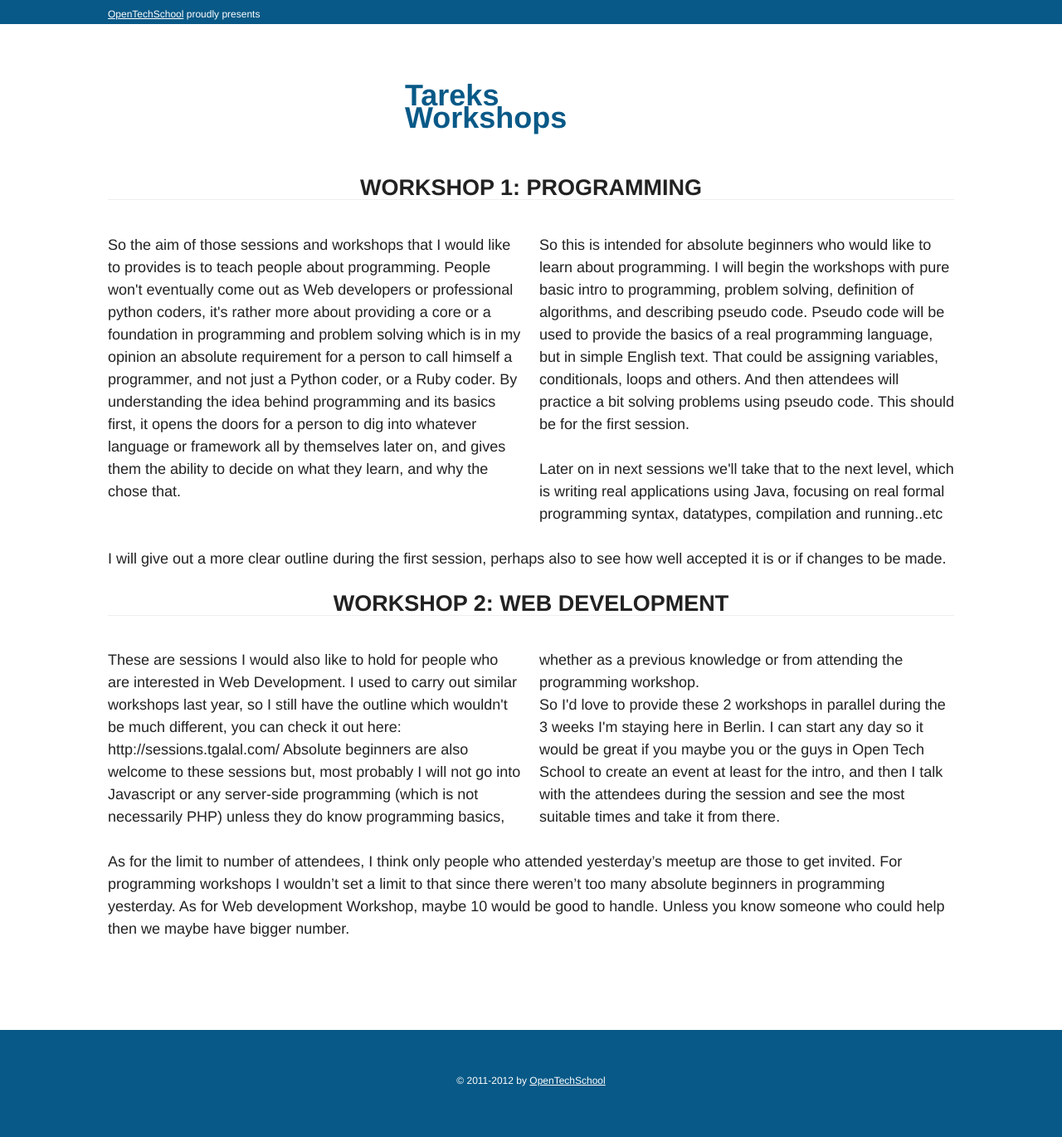
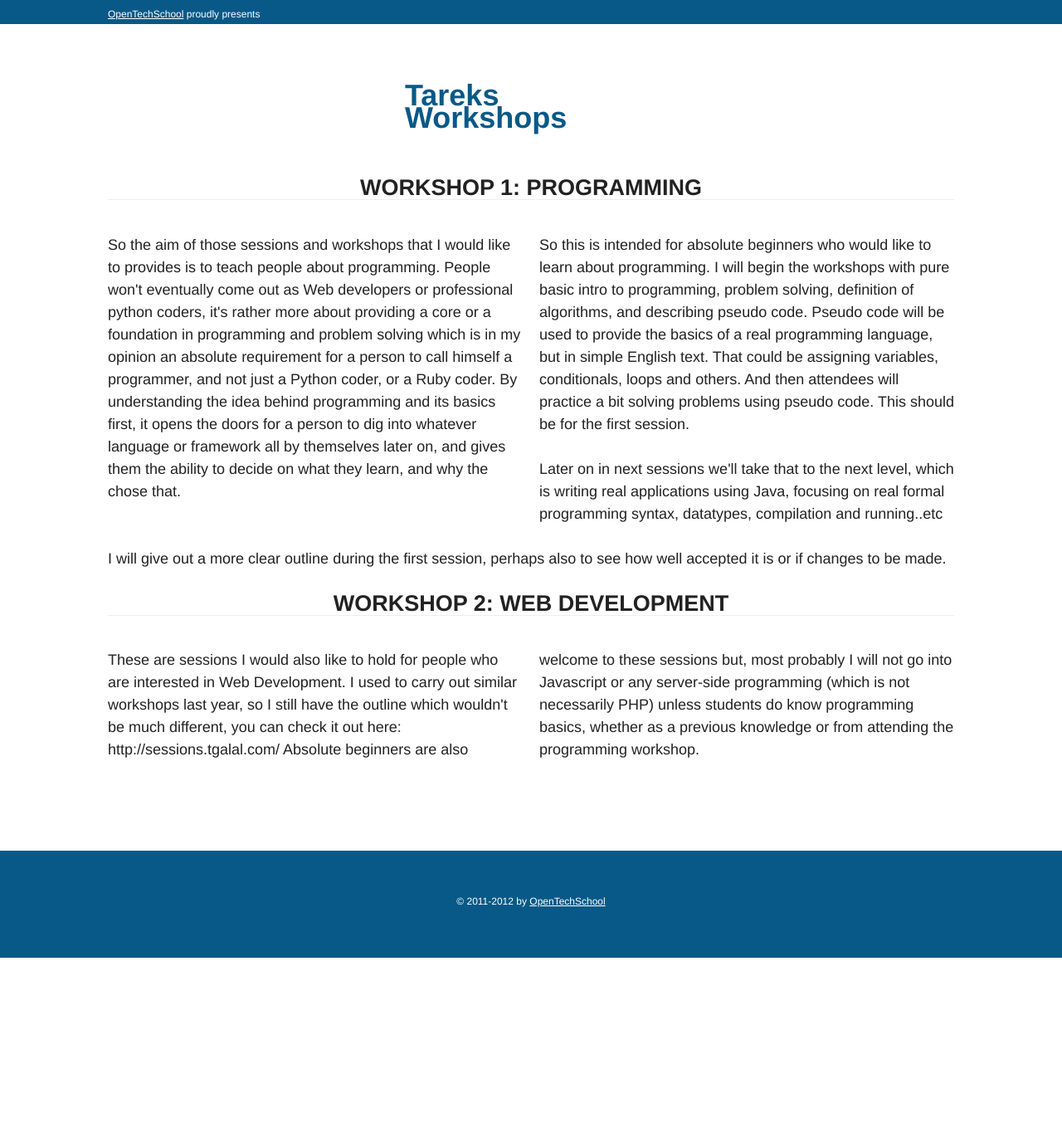
Before and after one commit to OpenTechSchool/python, a Jekyll site: the page built from tareks-workshops.md, in a window 1280 px wide. Shown: the whole page at 83% size. Built offline with Jekyll 4.4.1, drawn with Linux system fonts in a browser that asks for light colours; after the commit the page ends 1154 px from its top, so only the background shows below that.

Commit message:
Update tareks-workshops.md
Modified according to Tarek's feedback

```diff
--- a/tareks-workshops.md
+++ b/tareks-workshops.md
@@ -21,9 +21,4 @@ I will give out a more clear outline during the first session, perhaps also to s
 ## Workshop 2: Web Development
 
 <p class="cols">
-These are sessions I would also like to hold for people who are interested in Web Development. I used to carry out similar workshops last year, so I still have the outline which wouldn't be much different, you can check it out here: http://sessions.tgalal.com/ Absolute beginners are also welcome to these sessions but, most probably I will not go into Javascript or any server-side programming (which is not necessarily PHP)  unless they do know programming basics, whether as a previous knowledge or from attending the programming workshop.
-<br>
-So I'd love to provide these 2 workshops in parallel during the 3 weeks I'm staying here in Berlin. I can start any day so it would be great if you maybe you or the guys in Open Tech School to create an event at least for the intro, and then I talk with the attendees during the session and see the most suitable times and take it from there.
-</p>
-As for the limit to number of attendees, I think only people who attended yesterday's meetup are those to get invited. For programming workshops I wouldn't set a limit to that since there weren't too many absolute beginners in programming yesterday. As for Web development Workshop, maybe 10 would be good to handle. Unless you know someone who could help then we maybe have bigger number.
-<br>
+These are sessions I would also like to hold for people who are interested in Web Development. I used to carry out similar workshops last year, so I still have the outline which wouldn't be much different, you can check it out here: http://sessions.tgalal.com/ Absolute beginners are also welcome to these sessions but, most probably I will not go into Javascript or any server-side programming (which is not necessarily PHP) unless students do know programming basics, whether as a previous knowledge or from attending the programming workshop.
```
